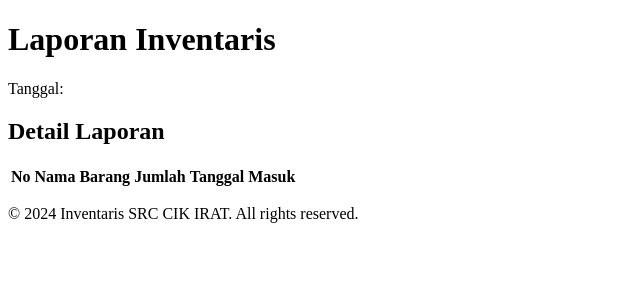
After one commit to QoriImanda/inventaris-php-native, a PHP site: page /pages/cetak_laporan.php in a window 1280 px wide. The commit adds this page. Shown: the top 300 px of the page, without its empty margins (0-640 px from the left). Run offline with PHP 8.4, Linux system fonts and the light colour scheme; lists and menus that the app fills with data are empty.

Commit message:
add halaman cetak laporan

```diff
--- /dev/null
+++ b/pages/cetak_laporan.php
@@ -0,0 +1,38 @@
+<!DOCTYPE html>
+<html lang="en">
+<head>
+    <meta charset="UTF-8">
+    <meta http-equiv="X-UA-Compatible" content="IE=edge">
+    <meta name="viewport" content="width=device-width, initial-scale=1.0">
+    <title>Cetak Laporan</title>
+</head>
+<body>
+
+    <header>
+        <h1>Laporan Inventaris</h1>
+        <p>Tanggal: </p>
+    </header>
+
+    <main>
+        <h2>Detail Laporan</h2>
+        <table>
+            <thead>
+                <tr>
+                    <th>No</th>
+                    <th>Nama Barang</th>
+                    <th>Jumlah</th>
+                    <th>Tanggal Masuk</th>
+                </tr>
+            </thead>
+            <tbody>
+                <!-- Data laporan akan ditempatkan di sini -->
+            </tbody>
+        </table>
+    </main>
+
+    <footer>
+        <p>© 2024 Inventaris SRC CIK IRAT. All rights reserved.</p>
+    </footer>
+
+</body>
+</html>
```
Also changed, not shown: index.php (+18 -5 lines).
